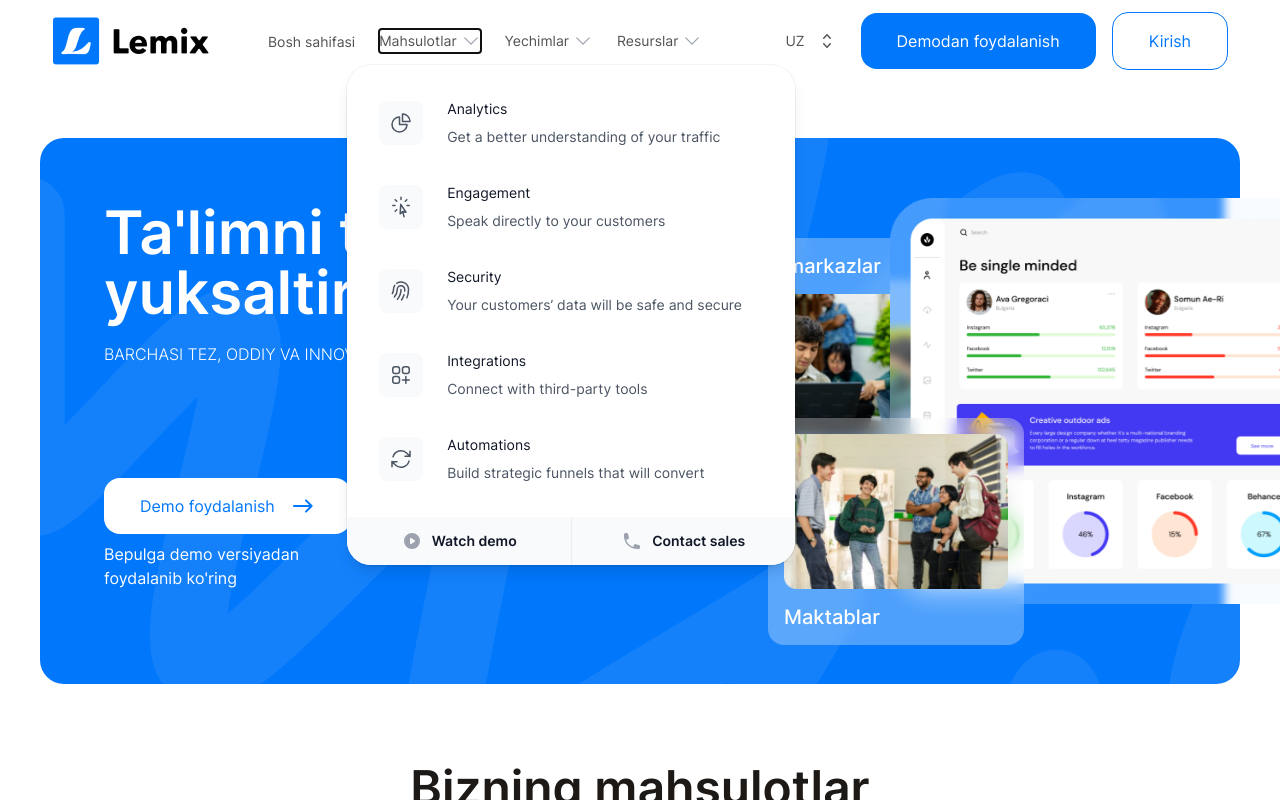
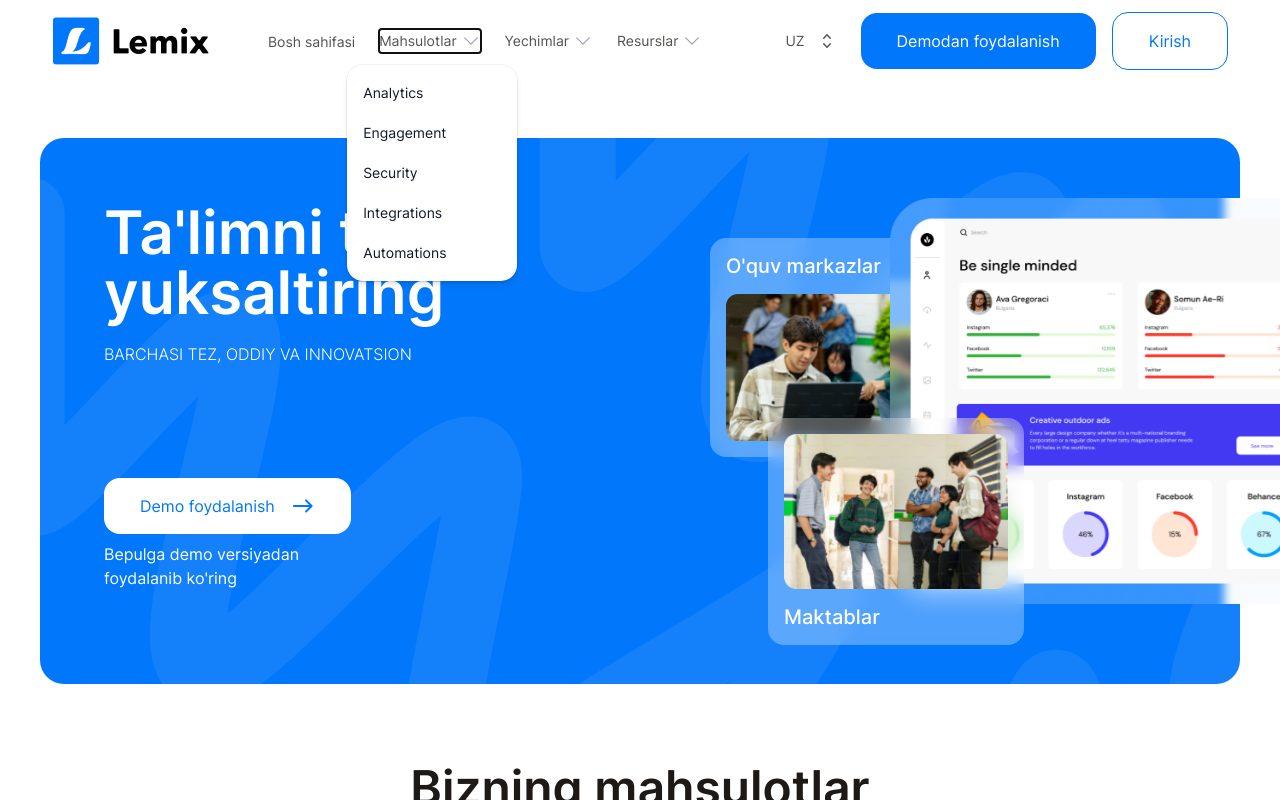
Before and after one commit to Soliha17/lemix, a React (Vite) app: page / in a window 1280 px wide. Both pictures are taken after a click on the button "Mahsulotlar". Shown: the top 800 px of the page. Built offline with nearby package versions, Linux system fonts and the light colour scheme.

Commit message:
Change: dropdown of header

```diff
--- a/src/index.css
+++ b/src/index.css
@@ -133,10 +133,18 @@ h6 {
   min-height: 41px !important;
 }
 
+.dropdown-header {
+  max-width: 170px;
+}
+
 @media (max-width: 1024px) {
   .phone-img__easy-app img {
     width: 300px;
     margin-top: 350px;
+  }
+
+  .dropdown-header {
+    max-width: 100%;
   }
 
   .easy-app-card__lms {
--- a/src/ui/components/Layout/Header/Header.jsx
+++ b/src/ui/components/Layout/Header/Header.jsx
@@ -54,7 +54,7 @@ function Header() {
       </nav>
       <Dialog as="div" className="lg:hidden" open={mobileMenuOpen} onClose={setMobileMenuOpen}>
         <div className="fixed inset-0 z-10" />
-        <Dialog.Panel className="fixed inset-y-0 right-0 z-10 w-full overflow-y-auto bg-white-main px-6 py-6 sm:max-w-sm sm:ring-1 sm:ring-gray-900/10">
+        <Dialog.Panel className="fixed inset-y-0 right-0 z-50 w-full overflow-y-auto bg-white-main px-6 py-6 sm:max-w-sm sm:ring-1 sm:ring-gray-900/10">
           <div className="flex items-center justify-between">
             <a href="#" className="-m-1.5 p-1.5">
               <span className="sr-only">Your Company</span>
--- a/src/ui/components/Layout/Header/Propover.jsx
+++ b/src/ui/components/Layout/Header/Propover.jsx
@@ -9,7 +9,6 @@ import {
   FingerPrintIcon,
   SquaresPlusIcon,
 } from '@heroicons/react/24/outline';
-import { PhoneIcon, PlayCircleIcon } from '@heroicons/react/20/solid';
 
 const products = [
   {
@@ -44,14 +43,9 @@ const products = [
   },
 ];
 
-const callsToAction = [
-  { name: 'Watch demo', href: '#', icon: PlayCircleIcon },
-  { name: 'Contact sales', href: '#', icon: PhoneIcon },
-];
-
 const Propover = ({ title }) => {
   return (
-    <Popover className="relative">
+    <Popover className="relative z-50">
       <Popover.Button className="flex items-center gap-x-1 text-sm font-normal leading-6 text-black-75">
         {title}
         <ChevronDownIcon className="h-5 w-5 flex-none text-gray-400" aria-hidden="true" />
@@ -66,39 +60,18 @@ const Propover = ({ title }) => {
         leaveFrom="opacity-100 translate-y-0"
         leaveTo="opacity-0 translate-y-1"
       >
-        <Popover.Panel className="absolute -left-8 top-full z-10 mt-3 w-screen max-w-md overflow-hidden rounded-3xl bg-white-main shadow-lg ring-1 ring-gray-900/5">
-          <div className="p-4">
+        <Popover.Panel className="dropdown-header absolute -left-8 top-full z-10 mt-3 w-screen overflow-hidden rounded-2xl bg-white-main shadow-md ring-1 ring-gray-900/5">
+          <div className="p-2">
             {products.map((item) => (
               <div
                 key={item.name}
-                className="group relative flex items-center gap-x-6 rounded-lg p-4 text-sm leading-6 hover:bg-gray-50"
+                className="group relative flex items-center gap-x-6 rounded-lg p-2 text-sm leading-6 hover:bg-gray-50"
               >
-                <div className="flex h-11 w-11 flex-none items-center justify-center rounded-lg bg-gray-50 group-hover:bg-white-main">
-                  <item.icon
-                    className="h-6 w-6 text-gray-600 group-hover:text-indigo-600"
-                    aria-hidden="true"
-                  />
-                </div>
-                <div className="flex-auto">
-                  <a href={item.href} className="block font-normal text-gray-900">
-                    {item.name}
-                    <span className="absolute inset-0" />
-                  </a>
-                  <p className="mt-1 text-gray-600">{item.description}</p>
-                </div>
+                <a href={item.href} className="block font-normal text-gray-900">
+                  {item.name}
+                  <span className="absolute inset-0" />
+                </a>
               </div>
-            ))}
-          </div>
-          <div className="grid grid-cols-2 divide-x divide-gray-900/5 bg-gray-50">
-            {callsToAction.map((item) => (
-              <a
-                key={item.name}
-                href={item.href}
-                className="flex items-center justify-center gap-x-2.5 p-3 text-sm font-semibold leading-6 text-gray-900 hover:bg-gray-100"
-              >
-                <item.icon className="h-5 w-5 flex-none text-gray-400" aria-hidden="true" />
-                {item.name}
-              </a>
             ))}
           </div>
         </Popover.Panel>
```
